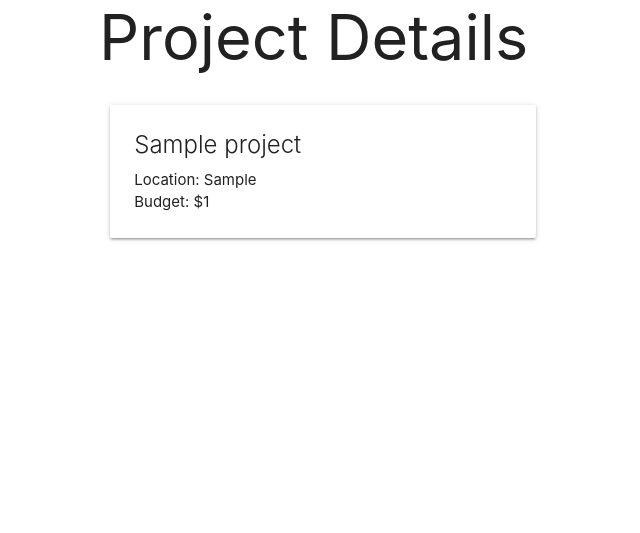
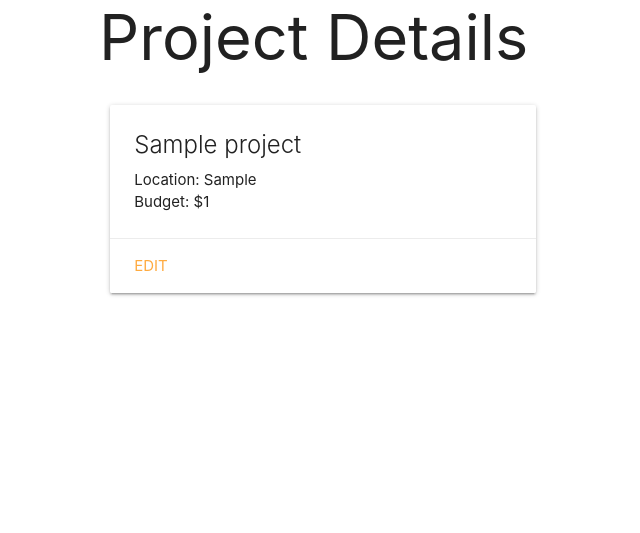
Before and after one commit to mmpacker/mytoolbox, a Django app: page /project/1/ in a window 1280 px wide. Shown: the part 103-636 px from the top of the page, without its empty margins (93-733 px from the left). Run offline with Django 3.2, Linux system fonts and the light colour scheme; tables that the repository leaves empty hold one stand-in row (values such as "Sample post").

Commit message:
add UpdateProject class based view

```diff
--- a/main_app/templates/main_app/project_detail.html
+++ b/main_app/templates/main_app/project_detail.html
@@ -11,10 +11,10 @@
         <p>Location: {{ project.location }}</p>
         <p>Budget: ${{ project.budget }}</p>
       </div>
-      {% comment %} <div class="card-action">
-        <a href="{% url 'toys_update' toy.id %}">Edit</a>
-        <a href="{% url 'toys_delete' toy.id %}">Delete</a>
-      </div> {% endcomment %}
+      <div class="card-action">
+        <a href="{% url 'projects_update' project.id %}">Edit</a>
+        {% comment %} <a href="{% url 'toys_delete' toy.id %}">Delete</a> {% endcomment %}
+      </div>
     </div>
   </div>
 </div>
--- a/main_app/urls.py
+++ b/main_app/urls.py
@@ -8,4 +8,5 @@ urlpatterns = [
   path('projects/', views.ProjectList.as_view(), name='projects_index'),
   path('project/<int:pk>/', views.ProjectDetail.as_view(), name='projects_detail'),
   path('projects/create/', views.ProjectCreate.as_view(), name='projects_create'),
+  path('projects/<int:pk>/update/', views.ProjectUpdate.as_view(), name='projects_update'),
 ]
--- a/main_app/views.py
+++ b/main_app/views.py
@@ -43,3 +43,7 @@ class ProjectCreate(CreateView):
   def form_valid(self, form):
     form.instance.user = self.request.user
     return super().form_valid(form)
+
+class ProjectUpdate(UpdateView):
+  model = Project
+  fields = ['title', 'location', 'budget']
```
